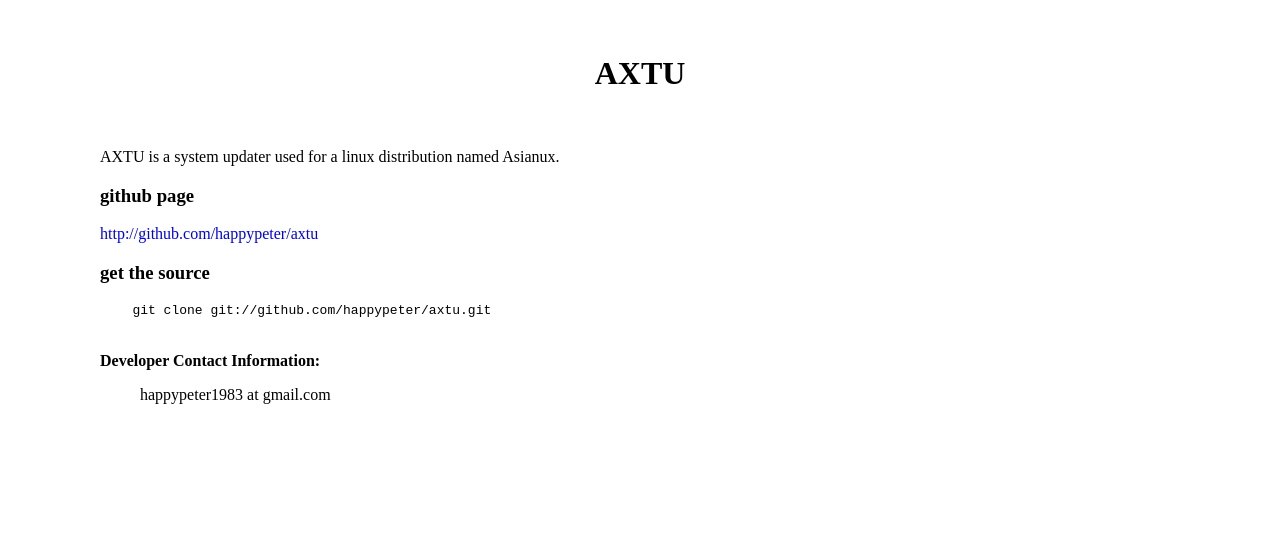
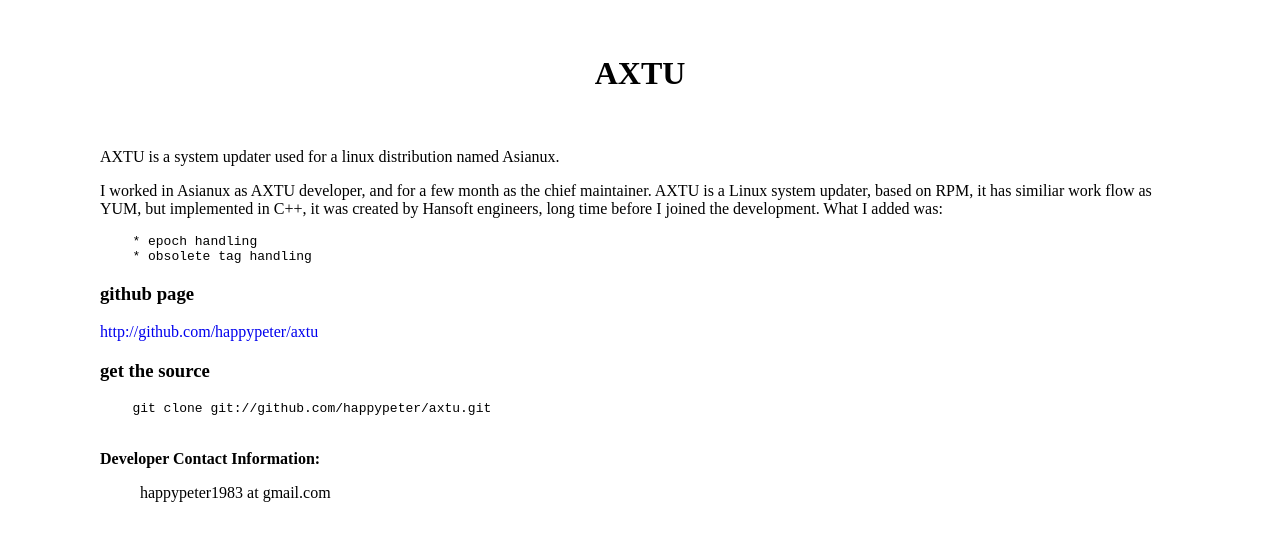
Before and after one commit to happypeter/axtu, a Jekyll site: the page built from index.markdown, in a window 1280 px wide. Shown: the top 541 px of the page. Built offline with Jekyll 4.4.1, drawn with Linux system fonts in a browser that asks for light colours; Markdown is read by kramdown in place of the engine named in the settings.

Commit message:
port form resume

```diff
--- a/index.markdown
+++ b/index.markdown
@@ -6,6 +6,14 @@
 <br />
 
 AXTU is a system updater used for a linux distribution named Asianux.
+
+I worked in Asianux as AXTU developer, and for a few month as the chief
+maintainer. AXTU is a Linux system updater, based on RPM, it has similiar work
+flow as YUM, but implemented in C++, it was created by Hansoft engineers, long
+time before I joined the development. What I added was:
+
+    * epoch handling
+    * obsolete tag handling
 
 ### github page
 
```
